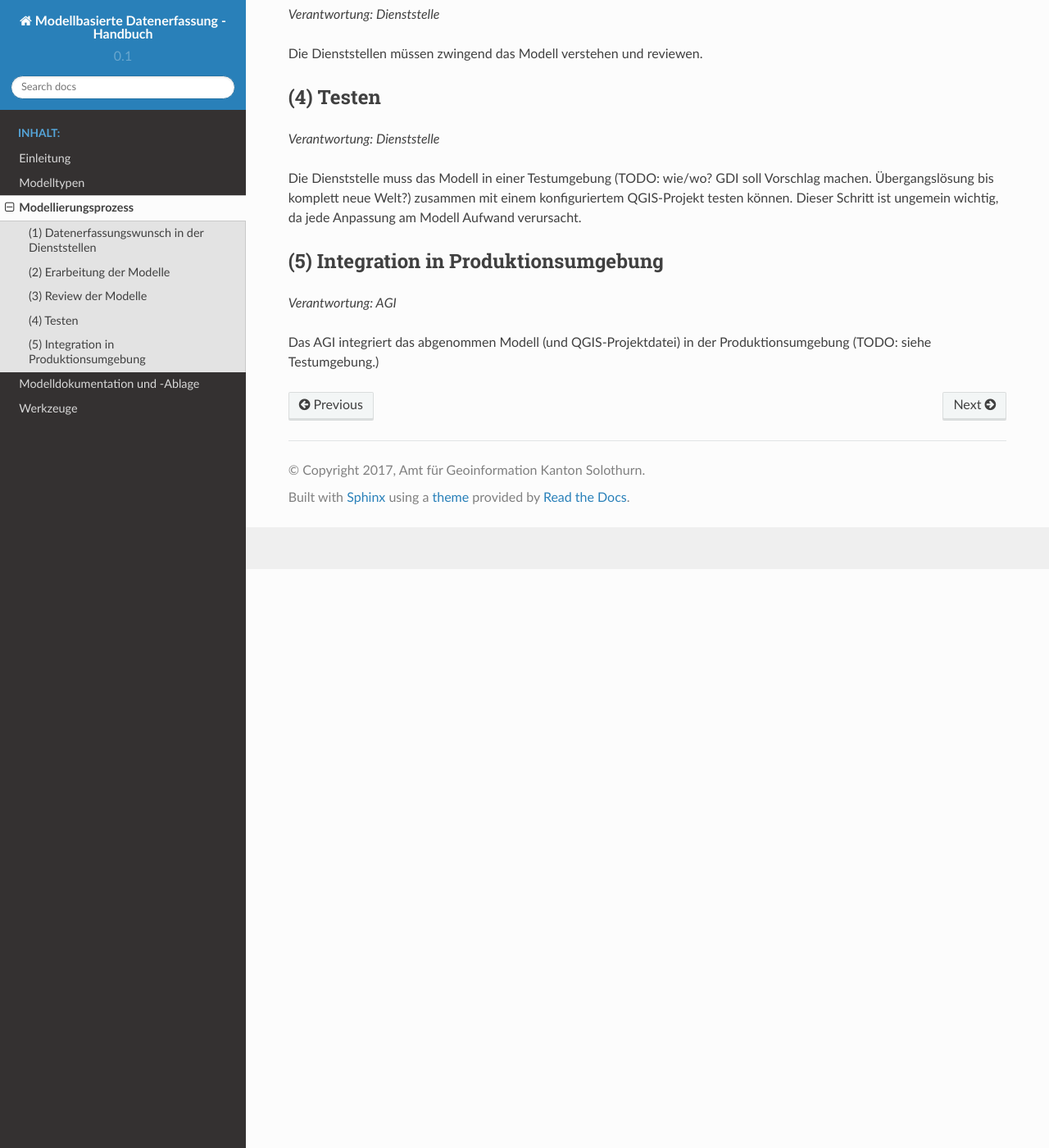
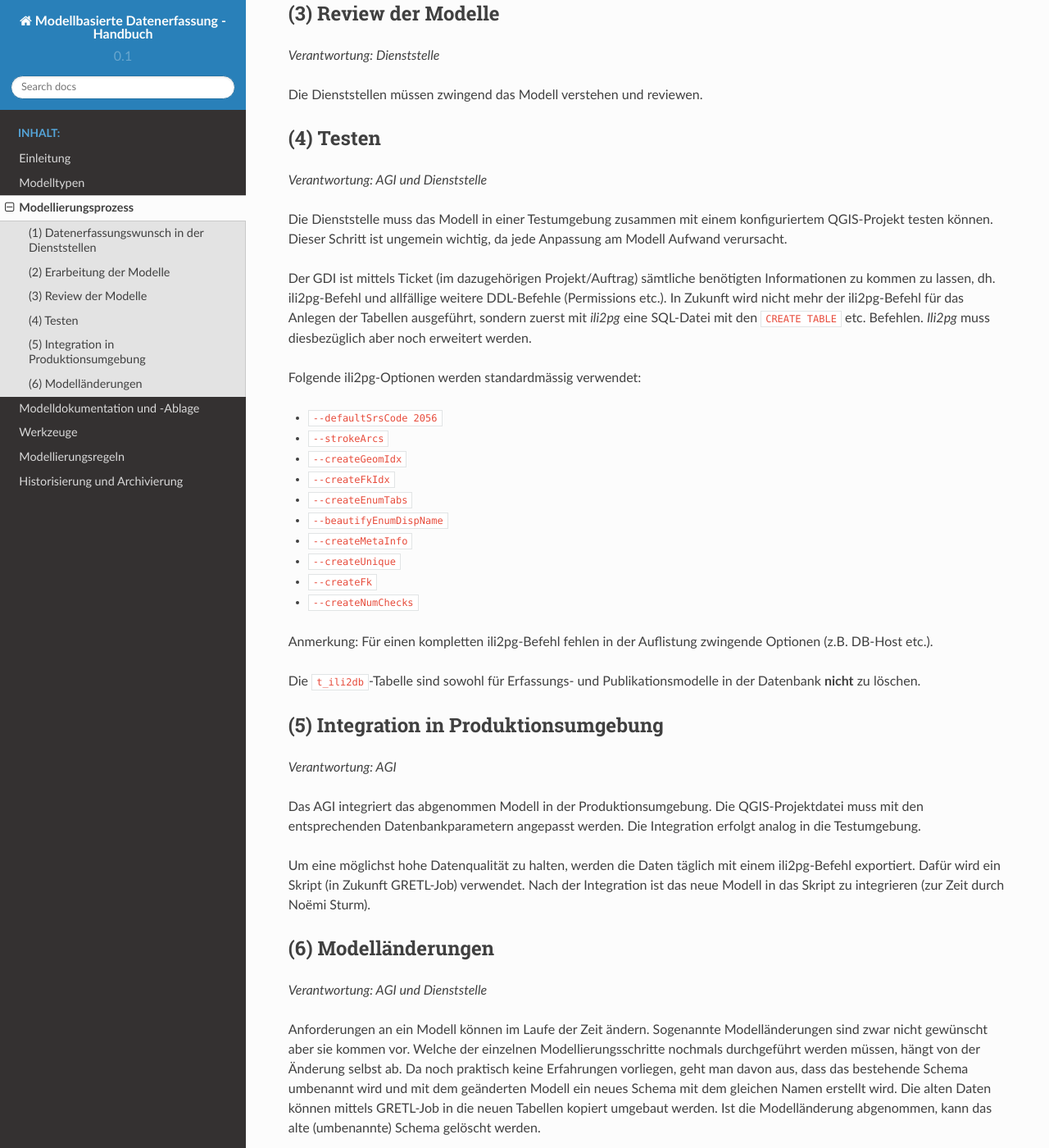
Before and after one commit to sogis/modellbasierte-datenerfassung-handbuch, a Sphinx documentation site: the page built from source/modellierungsprozess.rst, in a window 1280 px wide and 1400 px high, scrolled down 706 px. Shown: the whole window at 82% size. Built offline with Sphinx 7.4.7 and the Read the Docs theme 2.0.0, drawn with Linux system fonts in a browser that asks for light colours; some of the changed text lies outside the part shown.

Commit message:
ready for review

```diff
--- a/inhalt.txt
+++ b/inhalt.txt
@@ -2,7 +2,7 @@
 * Modelltypen (Erfassung, Publikation, Validierung -> siehe auch Präsentation)
 * Modellierungsprozess (also Ablauf)
 * Modelldokumentation und Ablage
-* Werkzeuge
+* Werkzeuge + QGIS-Prjektgeneratoer
 * Modellierungsregeln (eigentliche Modellierungsregeln)
 * Integrationsprozess (Grundsatz und Modelländerunge (siehe Olivers Ablaufschema), Prosa und Skizze): wie weit? Ticket lösen mit Befehl und nötigen Informationen (Ah und Comment on schema mit Ansprechspersonen)
 * Historisierung / Archivierung (Histor. nicht im Modell, Archivierung in XTF, Projekt "Rückblick")
--- a/source/einleitung.rst
+++ b/source/einleitung.rst
@@ -5,6 +5,6 @@ Das Handbuch «Modellbasierte Datenerfassung» ist ein Hilfsmittel für das Arbe
 
 Abweichung zu den vorliegenden minimalen Vorgaben sind natürlich erlaubt. Zudem das Handbuch nie sämtliche allumfassend sein kann. Abweichung müssen jedoch bewusst gemacht werden und begründbar sein.
 
-Auch können die Vorgaben im Verlauf der Zeit ändern und ergänzt werden.
+Das Handbuch ist ebenfalls keine Klickanleitung für eingesetzte Tools.
 
-Das Handbuch ist ebenfalls keine Klickanleitung für eingesetzte Tools.
+Die Vorgaben im Verlauf der Zeit ändern und ergänzt werden. Änderungswünsche, Ergänzungen, Hinweise auf Fehler/Widersprüche etc. sind an Stefan Ziegler zu richten.
--- a/source/index.rst
+++ b/source/index.rst
@@ -15,8 +15,8 @@ Modellbasierte Datenerfassung - Handbuch
    modellierungsprozess
    modelldokumentation-und-ablage
    werkzeuge
-
-
+   modellierungsregeln
+   historisierung
 
 Index und Suche
 ===============
--- a/source/modellierungsprozess.rst
+++ b/source/modellierungsprozess.rst
@@ -1,7 +1,7 @@
 Modellierungsprozess
 ====================
 
-Auf eine strenge Formalisierung des eigentlichen Modellierungsprozesses («Startsitzung», «FIG»  etc.) wird verzichtet. Die Datenmodelle werden durch das AGI gemeinsam mit den Dienststellen erarbeitet.
+Auf eine strenge Formalisierung des eigentlichen Modellierungsprozesses («Startsitzung», «FIG»  etc.) wird verzichtet. Die Datenmodelle werden durch das AGI gemeinsam mit den Dienststellen erarbeitet. Für den ganzen Modellierungsprozess existiert eine Checkliste (``H:\BJSVW\Agi\KGDM\Vorlagen\Checkliste_DM_V6.docx``). Diese ist zu verwenden.
 
 (1) Datenerfassungswunsch in der Dienststellen
 ----------------------------------------------
@@ -17,7 +17,7 @@ Auslöser kann eine neue Aufgabe sein oder es können ebenfalls alte, bestehende
 
 Zusammen mit der Dienststelle erarbeitet das AGI die benötigten Datenmodelle (in der Regel ein Erfassungs- und ein Publikationsmodell).
 
-Hilfreich für die Dienststelle kann eine Exceldatei (TODO: Vorlage?) sein, in die sie in tabellarischer Form ihr «Modell» eintragen (Attributename, -typen etc.) kann. Eventuell lohnt es sich bereits mit Shapefiles ein paar Testdaten zu erfassen.
+Hilfreich für die Dienststelle kann eine Exceldatei (``H:\BJSVW\Agi\KGDM\Vorlagen\Datenmodell_Grundlage_Vorlage.xlsx``) sein, in die sie in tabellarischer Form ihr «Modell» eintragen (Attributename, -typen etc.) kann. Eventuell lohnt es sich bereits mit Shapefiles ein paar Testdaten zu erfassen.
 
 (3) Review der Modelle
 ----------------------
@@ -29,13 +29,43 @@ Die Dienststellen müssen zwingend das Modell verstehen und reviewen.
 (4) Testen
 ----------
 
-*Verantwortung: Dienststelle*
+*Verantwortung: AGI und Dienststelle*
 
-Die Dienststelle muss das Modell in einer Testumgebung (TODO: wie/wo? GDI soll Vorschlag machen. Übergangslösung bis komplett neue Welt?) zusammen mit einem konfiguriertem QGIS-Projekt testen können. Dieser Schritt ist ungemein wichtig, da jede Anpassung am Modell Aufwand verursacht.
+Die Dienststelle muss das Modell in einer Testumgebung zusammen mit einem konfiguriertem QGIS-Projekt testen können. Dieser Schritt ist ungemein wichtig, da jede Anpassung am Modell Aufwand verursacht.
+
+Der GDI ist mittels Ticket (im dazugehörigen Projekt/Auftrag) sämtliche benötigten Informationen zu kommen zu lassen, dh. ili2pg-Befehl und allfällige weitere DDL-Befehle (Permissions etc.). In Zukunft wird nicht mehr der ili2pg-Befehl für das Anlegen der Tabellen ausgeführt, sondern zuerst mit *ili2pg* eine SQL-Datei mit den ``CREATE TABLE`` etc. Befehlen. *Ili2pg* muss diesbezüglich aber noch erweitert werden.
+
+Folgende ili2pg-Optionen werden standardmässig verwendet:
+
+* ``--defaultSrsCode 2056``
+* ``--strokeArcs``
+* ``--createGeomIdx``
+* ``--createFkIdx``
+* ``--createEnumTabs``
+* ``--beautifyEnumDispName``
+* ``--createMetaInfo``
+* ``--createUnique``
+* ``--createFk``
+* ``--createNumChecks``
+
+Anmerkung: Für einen kompletten ili2pg-Befehl fehlen in der Auflistung zwingende Optionen (z.B. DB-Host etc.).
+
+Die ``t_ili2db``-Tabelle sind sowohl für Erfassungs- und Publikationsmodelle in der Datenbank **nicht** zu löschen.
 
 (5) Integration in Produktionsumgebung
 --------------------------------------
 
 *Verantwortung: AGI*
 
-Das AGI integriert das abgenommen Modell (und QGIS-Projektdatei) in der Produktionsumgebung (TODO: siehe Testumgebung.)
+Das AGI integriert das abgenommen Modell in der Produktionsumgebung. Die QGIS-Projektdatei muss mit den entsprechenden Datenbankparametern angepasst werden. Die Integration erfolgt analog in die Testumgebung.
+
+Um eine möglichst hohe Datenqualität zu halten, werden die Daten täglich mit einem ili2pg-Befehl exportiert. Dafür wird ein Skript (in Zukunft GRETL-Job) verwendet. Nach der Integration ist das neue Modell in das Skript zu integrieren (zur Zeit durch Noëmi Sturm).
+
+(6) Modelländerungen
+--------------------
+
+*Verantwortung: AGI und Dienststelle*
+
+Anforderungen an ein Modell können im Laufe der Zeit ändern. Sogenannte Modelländerungen sind zwar nicht gewünscht aber sie kommen vor. Welche der einzelnen Modellierungsschritte  nochmals durchgeführt werden müssen, hängt von der Änderung selbst ab. Da noch praktisch keine Erfahrungen vorliegen, geht man davon aus, dass das bestehende Schema umbenannt wird und mit dem geänderten Modell ein neues Schema mit dem gleichen Namen erstellt wird. Die alten Daten können mittels GRETL-Job in die neuen Tabellen kopiert umgebaut werden. Ist die Modelländerung abgenommen, kann das alte (umbenannte) Schema gelöscht werden.
+
+Der Modelländerungsprozess hängt sicher auch davon ab, wie wir in Zukunft grundsätzlich Änderungen im AGDI leben wollen und (technisch) können. Time will tell.
--- a/source/modelltypen.rst
+++ b/source/modelltypen.rst
@@ -9,12 +9,12 @@ Erfassungsmodelle dienen der Erfassung und Nachführung von Daten in der Datenba
 
 Publikationsmodell
 ------------------
-Aufgrund der Normalisierung eignen sich Daten im Erfassungsmodell nicht für die Publikation in einem Web GIS oder als «einfacher» Layer in *QGIS*. Die für den Benutzer wichtigen Informationen sind in einem Erfassungsmodell oftmals auf verschiedene Klassen resp. Datenbanktabellen verteilt. Für die reine Darstellung und das einfache Abfragen von Informationen ist ein simpleres Modell – das Publikationsmodell – zu erarbeiten. Hauptmerkmal eines Publikationsmodelles ist der Verzicht auf Beziehungen unter den Klassen und dass der Inhalt immer wieder und automatisierbar aus dem Erfassungsmodell und weiteren vorhandenen Daten ableitbar ist.
+Aufgrund der Normalisierung eignen sich Daten im Erfassungsmodell nicht für die Publikation in einem Web GIS oder als «einfacher» Layer in *QGIS*. Die für den Benutzer wichtigen Informationen sind in einem Erfassungsmodell oftmals auf verschiedene Klassen resp. Datenbanktabellen verteilt. Für die reine Darstellung und das einfache Abfragen von Informationen ist ein simpleres Modell – das Publikationsmodell – zu erarbeiten. Hauptmerkmal eines Publikationsmodelles ist der Verzicht auf Beziehungen zwischen den Klassen und dass der Inhalt immer wieder und automatisierbar aus dem Erfassungsmodell und weiteren vorhandenen Daten ableitbar ist.
 
 Für eine allfällige Datenabgabe kann sowohl das Erfassungs- und Publikationsmodell zweckdienlich sein.
 
 Validierungsmodell
 ------------------
-Das Validierungsmodell dient zur Definition von zusätzlichen Prüfungen mit der Software *ilivalidator*. In diesem Modell müssen zuerst Views erstellt werden. In diesen Views können mit Constraints die zusätzlichen Prüfungen definiert werden.
+Das Validierungsmodell dient zur Definition von zusätzlichen Prüfungen mit der Software *ilivalidator*. In diesem Modell müssen zuerst Views erstellt werden. In diesen Views können mit Constraints die zusätzlichen Prüfungen definiert werden. Ein Beispiel findet sich `hier <http://geo.so.ch/models/ARP/SO_Nutzungsplanung_20171118_Validierung_20171120.ili>`_.
 
 Weitergehende Informationen zu den Modelltypen gibt es in der  `Präsentation <https://intraso.rootso.org/verwaltung/bau-und-justiz/amt-fuer-geoinformation/dokumente-und-grundlagen/veranstaltungen-workshops/>`_  des AGI vom 29. August 2017 zum Thema «Arbeiten mit einem Datenmodell».
```
Also changed, not shown: source/historisierung.rst (added, +8 -0 lines), source/modellierungsregeln.rst (added, +121 -0 lines), source/werkzeuge.rst (+30 -1 lines).
